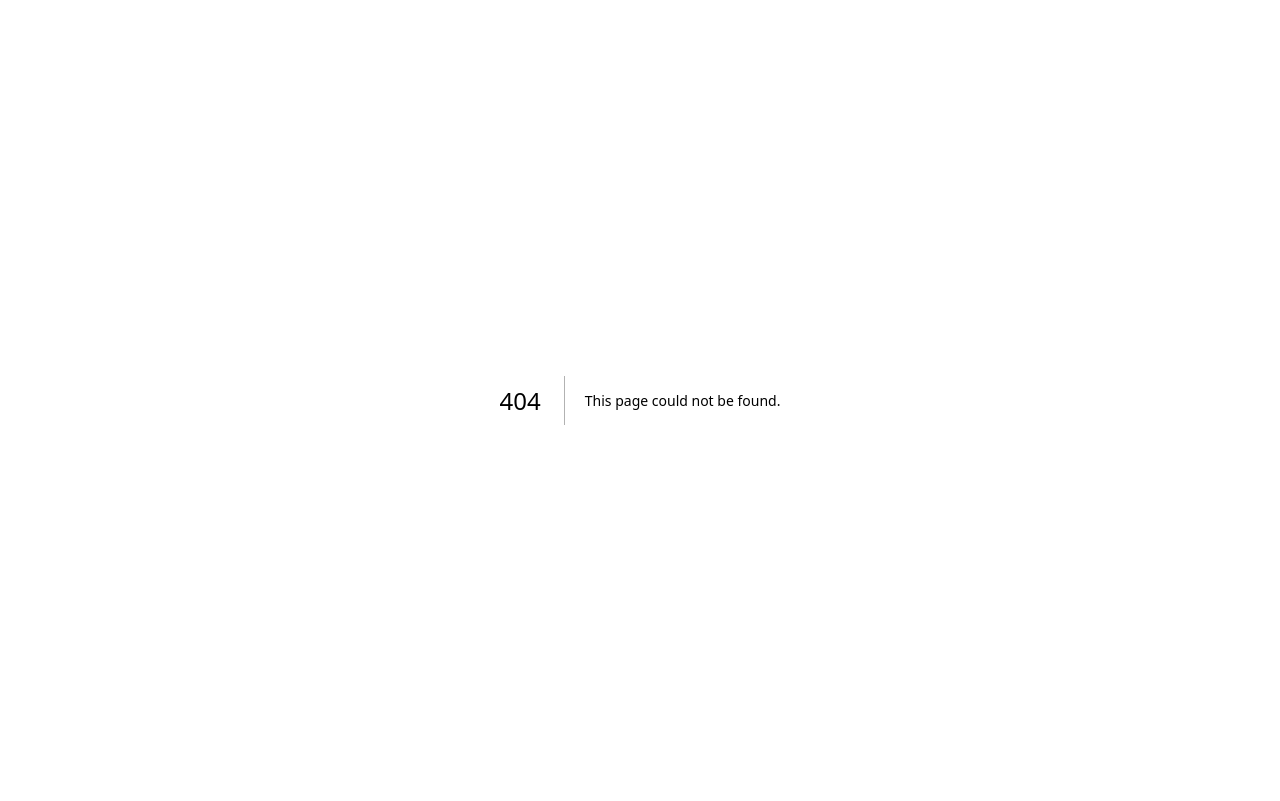
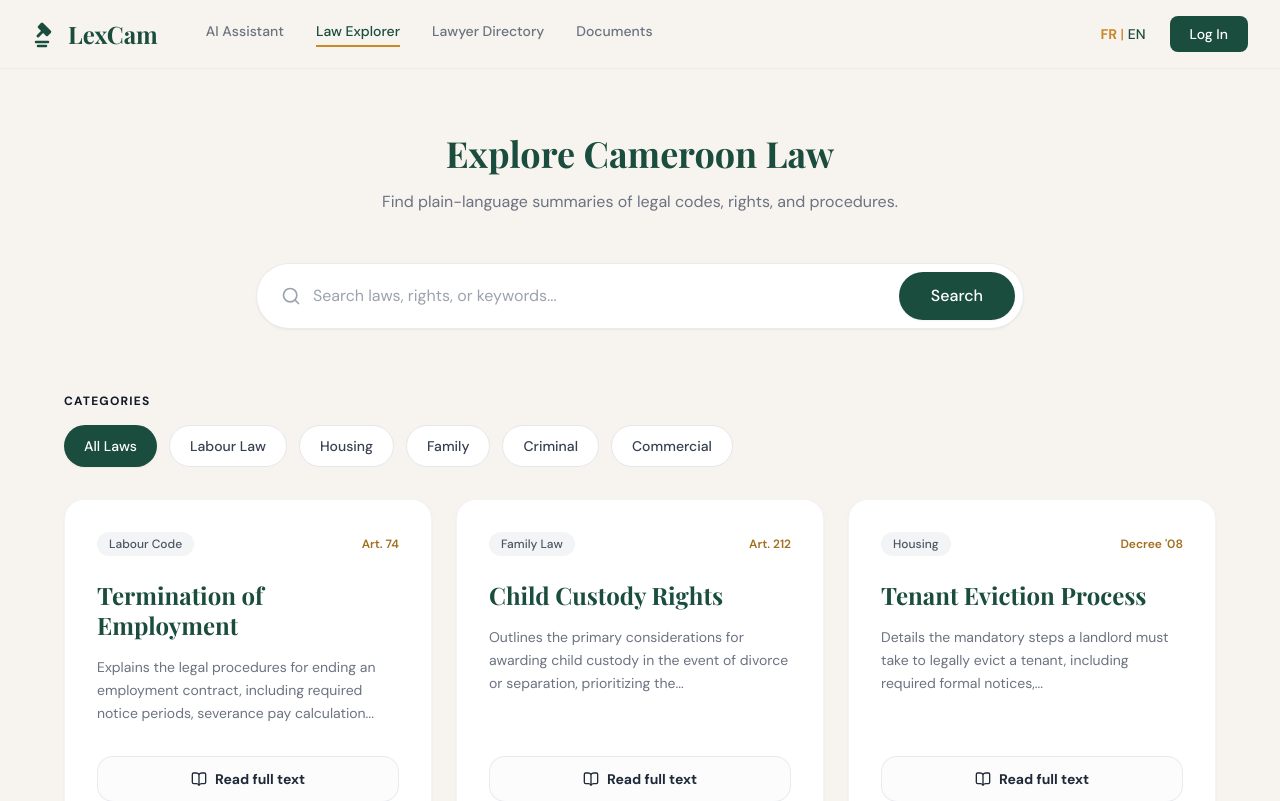
Before and after one commit to chewi-clinton/LexCamAI, a Next.js app in the folder frontend/: page /law-explorer in a window 1280 px wide. Before the commit this address had no page. Shown: the top 801 px of the page. Built offline with nearby package versions, Linux system fonts and the light colour scheme.

Commit message:
law explorer page

```diff
--- /dev/null
+++ b/frontend/src/app/(main)/law-explorer/page.jsx
@@ -0,0 +1,136 @@
+import { Search, BookOpen, Bot } from 'lucide-react';
+import Header from '@/components/layout/Header';
+import Footer from '@/components/layout/Footer';
+
+export default function LawExplorer() {
+  const categories = [
+    { name: 'All Laws', active: true },
+    { name: 'Labour Law', active: false },
+    { name: 'Housing', active: false },
+    { name: 'Family', active: false },
+    { name: 'Criminal', active: false },
+    { name: 'Commercial', active: false },
+  ];
+
+  const articles = [
+    {
+      category: 'Labour Code',
+      reference: 'Art. 74',
+      title: 'Termination of Employment',
+      description: 'Explains the legal procedures for ending an employment contract, including required notice periods, severance pay calculation...',
+    },
+    {
+      category: 'Family Law',
+      reference: 'Art. 212',
+      title: 'Child Custody Rights',
+      description: 'Outlines the primary considerations for awarding child custody in the event of divorce or separation, prioritizing the...',
+    },
+    {
+      category: 'Housing',
+      reference: "Decree '08",
+      title: 'Tenant Eviction Process',
+      description: 'Details the mandatory steps a landlord must take to legally evict a tenant, including required formal notices,...',
+    },
+  ];
+
+  return (
+    <div className="min-h-screen bg-background font-sans flex flex-col">
+      <Header activePage="law-explorer" />
+
+      <div className="py-16 px-6 md:px-16 flex-1">
+        <div className="max-w-6xl mx-auto">
+
+          {/* Header Block */}
+          <div className="text-center max-w-2xl mx-auto mb-12">
+            <h2 className="font-serif text-4xl font-bold text-primary mb-4">
+              Explore Cameroon Law
+            </h2>
+            <p className="text-muted text-base leading-relaxed">
+              Find plain-language summaries of legal codes, rights, and procedures.
+            </p>
+          </div>
+
+          {/* Search Bar */}
+          <div className="max-w-3xl mx-auto mb-16">
+            <div className="bg-surface rounded-full shadow-sm border border-gray-200/80 p-2 flex items-center justify-between gap-3 focus-within:ring-2 focus-within:ring-primary/20 transition-all">
+              <div className="flex items-center gap-3 pl-4 flex-1">
+                <Search className="text-gray-400 flex-shrink-0" size={20} />
+                <input
+                  type="text"
+                  placeholder="Search laws, rights, or keywords..."
+                  className="w-full bg-transparent outline-none text-gray-800 placeholder:text-gray-400 text-sm md:text-base"
+                />
+              </div>
+              <button className="bg-primary hover:bg-primary-light transition-colors text-white font-medium rounded-full px-8 py-3 text-sm md:text-base shadow-sm">
+                Search
+              </button>
+            </div>
+          </div>
+
+          {/* Categories */}
+          <div className="mb-8">
+            <h3 className="text-xs font-bold text-gray-900 uppercase tracking-widest mb-4">
+              Categories
+            </h3>
+            <div className="flex flex-wrap gap-3">
+              {categories.map((cat, index) => (
+                <button
+                  key={index}
+                  className={`px-5 py-2.5 rounded-full text-sm font-medium transition-all ${
+                    cat.active
+                      ? 'bg-primary text-white shadow-sm'
+                      : 'bg-surface border border-gray-200 text-gray-700 hover:bg-gray-50'
+                  }`}
+                >
+                  {cat.name}
+                </button>
+              ))}
+            </div>
+          </div>
+
+          {/* Articles Grid */}
+          <div className="grid grid-cols-1 md:grid-cols-3 gap-6">
+            {articles.map((art, index) => (
+              <div
+                key={index}
+                className="bg-surface border border-gray-100 shadow-sm rounded-2xl p-6 md:p-8 flex flex-col justify-between hover:shadow-md transition-shadow"
+              >
+                <div>
+                  <div className="flex items-center justify-between mb-6 text-xs font-medium">
+                    <span className="px-3 py-1 bg-gray-100 rounded-full text-gray-600">
+                      {art.category}
+                    </span>
+                    <span className="text-accent-dark font-semibold">
+                      {art.reference}
+                    </span>
+                  </div>
+
+                  <h4 className="font-serif text-2xl font-bold text-primary mb-4 leading-tight">
+                    {art.title}
+                  </h4>
+                  <p className="text-muted text-sm leading-relaxed mb-8">
+                    {art.description}
+                  </p>
+                </div>
+
+                <div className="space-y-3 mt-auto">
+                  <button className="w-full border border-gray-200/80 bg-gray-50/50 text-gray-800 hover:bg-gray-100/70 transition-colors py-3 px-4 rounded-xl flex items-center justify-center gap-2 text-sm font-bold">
+                    <BookOpen size={16} />
+                    Read full text
+                  </button>
+                  <button className="w-full bg-primary hover:bg-primary-light transition-colors text-white py-3 px-4 rounded-xl flex items-center justify-center gap-2 text-sm font-bold shadow-sm">
+                    <Bot size={16} />
+                    Ask AI about this
+                  </button>
+                </div>
+              </div>
+            ))}
+          </div>
+
+        </div>
+      </div>
+
+      <Footer />
+    </div>
+  );
+}
```
